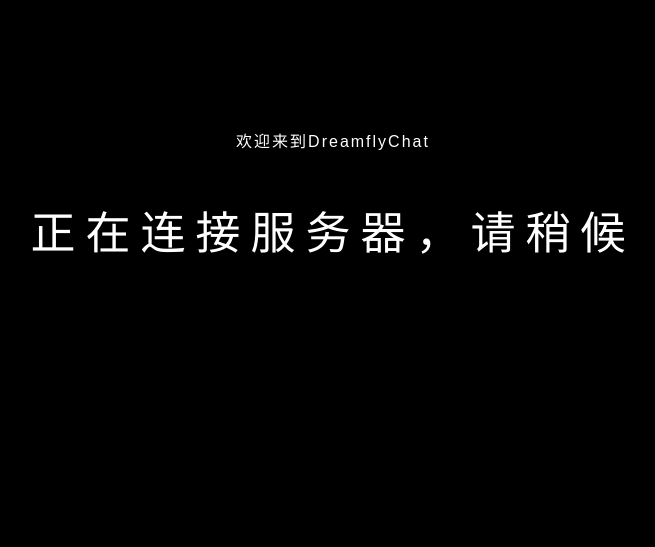
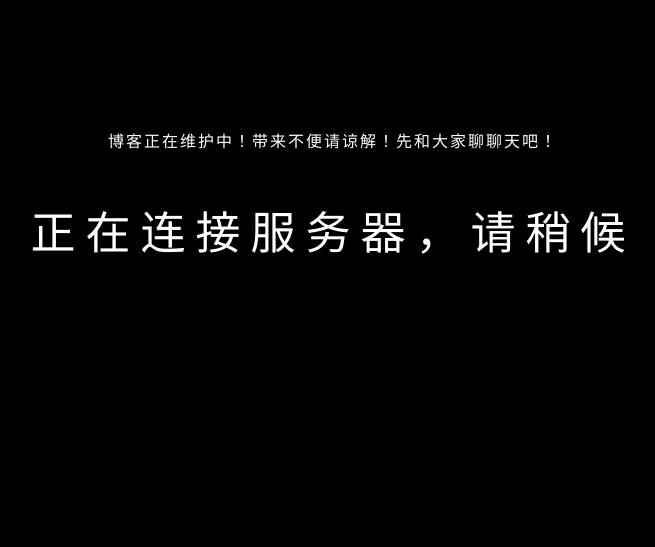
Before and after one commit to uestcxl/dreamflychat, a website: page public/index.html in a window 1280 px wide. Shown: the part 88-635 px from the top of the page, without its empty margins (307-962 px from the left). Drawn offline with nearby package versions, Linux system fonts and the light colour scheme; no server answers.

Commit message:
修改首页

```diff
--- a/public/index.html
+++ b/public/index.html
@@ -33,7 +33,7 @@
             </div>
 
             <div id="loginWrapper">
-                <p id="titleContent">欢迎来到DreamflyChat</p>
+                <p id="titleContent">博客正在维护中！带来不便请谅解！先和大家聊聊天吧！</p>
                 <p id="info">正在连接服务器，请稍候</p>
                 <div id="nickWrapper">
                     <input type="text" placeHolder="您的昵称" id="nicknameinput">
```
